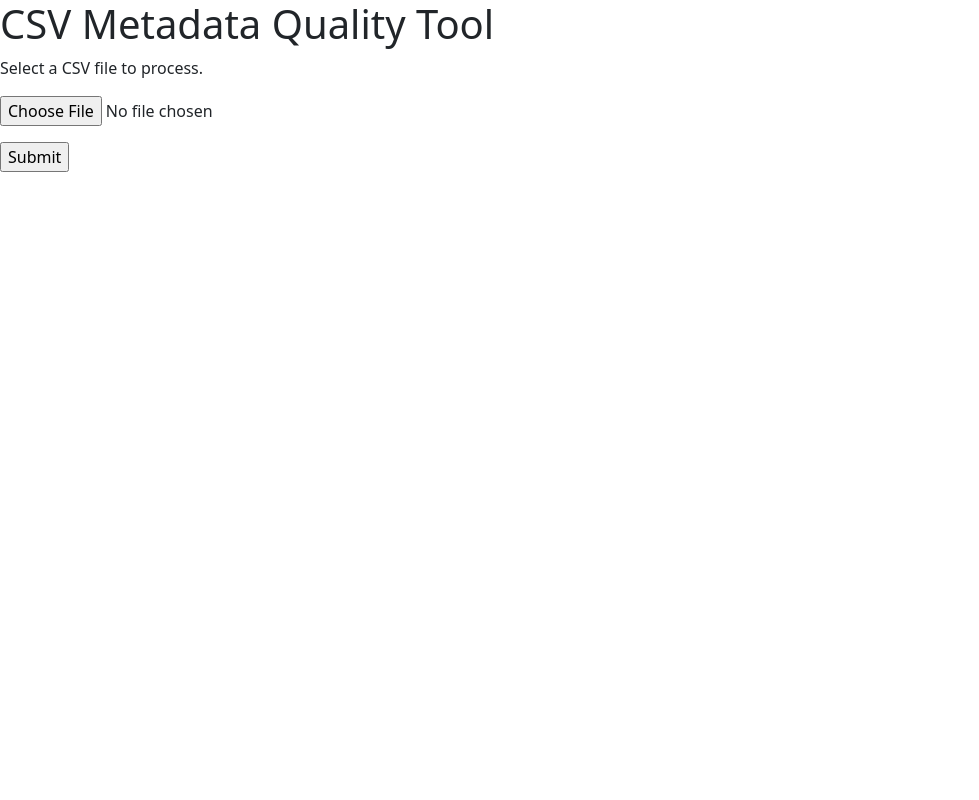
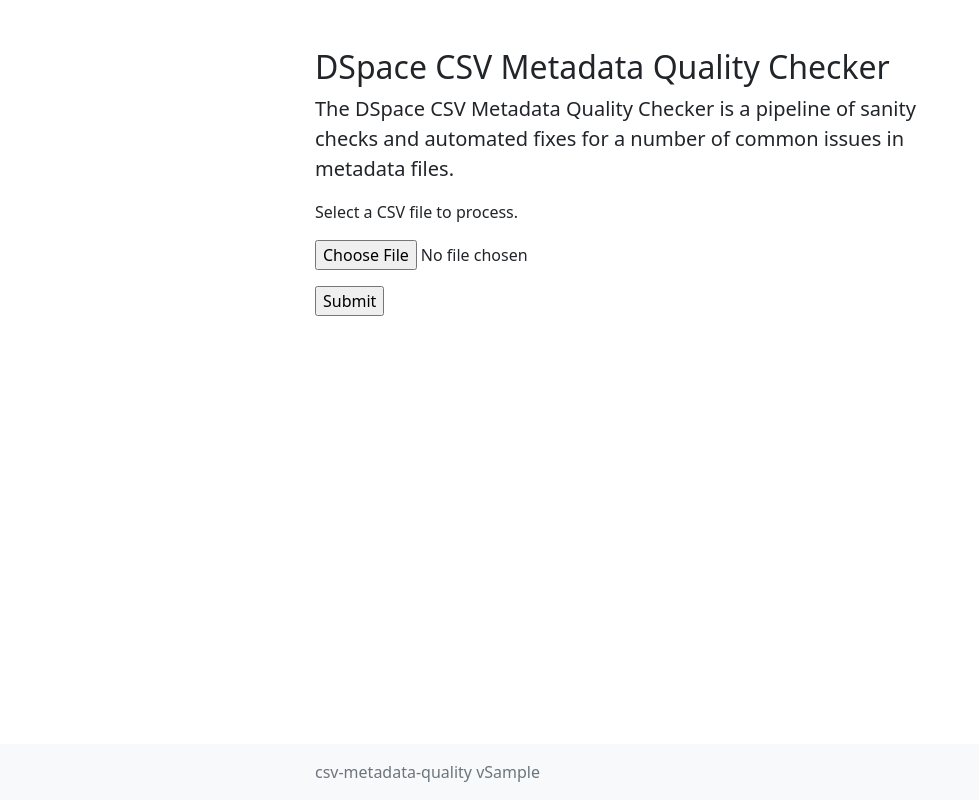
Before and after one commit to ilri/csv-metadata-quality-web, a Flask app: template templates/index.html in a window 1280 px wide. Shown: the whole page, without its empty margins (0-979 px from the left). Run offline with Flask 2, Linux system fonts and the light colour scheme; the template is opened without the code that fills it: most values are stand-ins (such as "Sample title", 1, 10 or a date in 2020); style sheets or scripts are compiled from the project's sources; some libraries are stand-ins or nearby versions.

Commit message:
templates/index.html: Improve layout
Based on the Bootstrap v5.0-beta2 sticky footer example.

See: https://getbootstrap.com/docs/5.0/examples/sticky-footer/

```diff
--- a/templates/index.html
+++ b/templates/index.html
@@ -1,17 +1,30 @@
 <!doctype html>
-<html lang="en">
+<html lang="en" class="h-100">
   <head>
     <meta charset="utf-8">
     <meta name="viewport" content="width=device-width, initial-scale=1">
-    <title>CSV Metadata Quality Tool</title>
-    <link href="{{ url_for('static', filename='css/style.css') }}" rel="stylesheet">
+    <meta name="description" content="Simple web interface for the DSpace CSV Metadata Quality tool.">
+    <meta name="author" content="Alan Orth">
+    <title>DSpace CSV Metadata Quality Checker</title>
+    <link href="{{ url_for('static', filename='css/style.min.css') }}" rel="stylesheet">
   </head>
-  <body>
-    <h1>CSV Metadata Quality Tool</h1>
-    <p>Select a CSV file to process.</p>
-    <form method="POST" action="" enctype="multipart/form-data">
-      <p><input type="file" name="file" accept=".csv"></p>
-      <p><input type="submit" value="Submit"></p>
-    </form>
+  <body class="d-flex flex-column h-100">
+    <main class="flex-shrink-0">
+      <div class="container">
+        <h1 class="mt-5 fs-2">DSpace CSV Metadata Quality Checker</h1>
+        <p class="lead">The DSpace CSV Metadata Quality Checker is a pipeline of sanity checks and automated fixes for a number of common issues in metadata files.</p>
+        <p>Select a CSV file to process.</p>
+        <form method="POST" action="" enctype="multipart/form-data">
+          <p><input type="file" name="file" accept=".csv"></p>
+          <p><input type="submit" value="Submit"></p>
+        </form>
+      </div>
+    </main>
+
+	<footer class="footer mt-auto py-3 bg-light">
+	  <div class="container">
+		<span class="text-muted">csv-metadata-quality v{{ cli_version }}</span>
+	  </div>
+	</footer>
   </body>
 </html>
```
